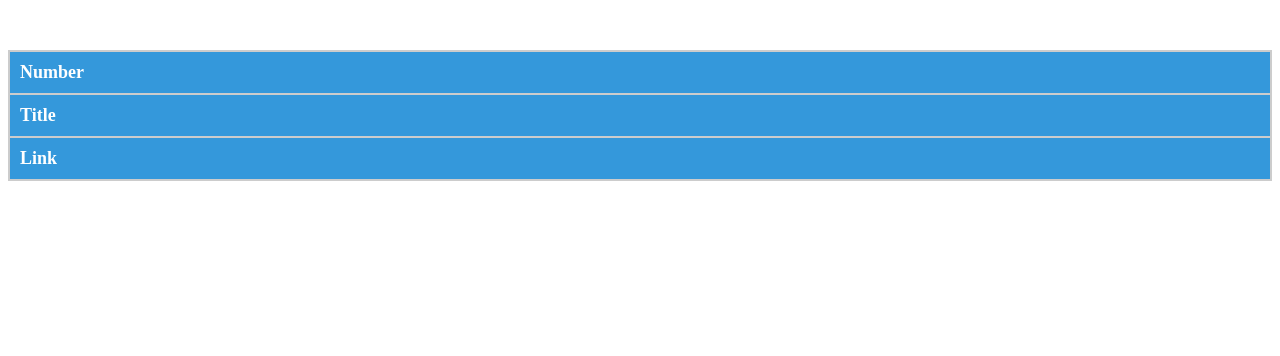
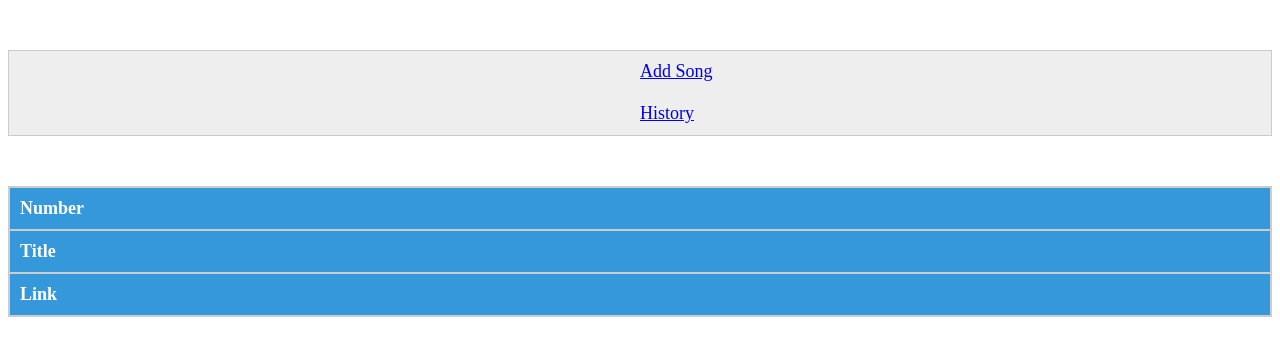
Before and after one commit to amirsahabi/djesaac, a Flask app: page / in a window 1280 px wide. Shown: the top 356 px of the page. Run offline with Flask 2, Linux system fonts and the light colour scheme; data that the repository does not hold is empty.

Commit message:
fixed the history html file and the function

```diff
--- a/app/app.py
+++ b/app/app.py
@@ -9,14 +9,13 @@ app = Flask(__name__)
 # home
 @app.route('/')
 def home():
-
     # get songs from queue
     songsInQueue = []
     try:
         for song in databases.SongInQueue.select().order_by(databases.SongInQueue.dateAdded.desc()):
             songsInQueue.append(song)
     except:
-        print("Exception hit")
+        print("Exception hit in home()")
         return render_template('home.html')
 
     return render_template('home.html', songs=songsInQueue)
@@ -30,8 +29,16 @@ def add():
 
 @app.route('/history/')
 def history():
-    # TODO: add history functionality
-    return render_template('history.html')
+    history = []
+    try:
+        for event in databases.History.select().order_by(databases.History.dateTimeFinish.desc()):
+            history.append(event)
+    except:
+        print("Exception hit in history()")
+        return render_template('history.html')
+
+
+    return render_template('history.html', history=history)
 
 
 def addSongToQueue(songLink):
--- a/app/databases.py
+++ b/app/databases.py
@@ -14,10 +14,25 @@ class Base(Model):
 
 class History(Base):
     uuid            = UUIDField()
-    songName        = CharField()
-    songArtist      = CharField()
+    songTitle       = CharField()
     songLink        = CharField()
-    dateTimePlayed  = DateTimeField()
+    dateTimeFinish  = DateTimeField()
+
+    @staticmethod
+    def addSongToHistory(title, link):
+        try:
+            eventInHistory = History()
+            eventInHistory.uuid = uuid.uuid1()
+            eventInHistory.songTitle = title
+            eventInHistory.songLink = link
+            eventInHistory.dateTimeFinish = datetime.datetime.now()
+            eventInHistory.save()
+
+            return eventInHistory.uuid
+        except:
+            print('Failed to insert into history table')
+            return -1
+
 
 class SongInQueue(Base):
     uuid        = UUIDField()
@@ -39,7 +54,7 @@ class SongInQueue(Base):
 
             return newSong.uuid
         except:
-            print("Failed to insert to database")
+            print("Failed to insert to queue table")
             return -1
 
 TABLE_LIST = [SongInQueue, History]
--- a/app/templates/home.html
+++ b/app/templates/home.html
@@ -5,6 +5,12 @@
     <script type="text/javascript" src="{{url_for('static', filename='js/jquery-3.2.0.js')}}"></script>
 </head>
 <body>
+    <table class='responstable'>
+        <tr>
+            <td><a href="../add/">Add Song</a></td>
+            <td><a href="../history/">History</a></td>
+        </tr>
+    </table>
     <table class='responstable'>
         <tr>
             <th>Number</th>
```
Also changed, not shown: app/templates/history.html (+21 -0 lines).
